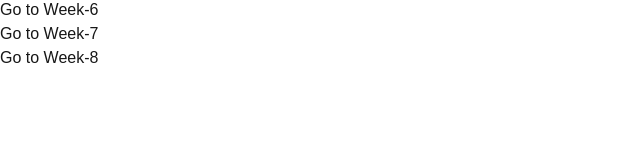
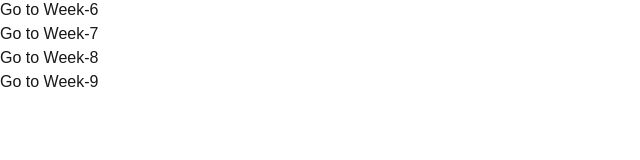
Before and after one commit to WJiyun/cprg306-assignments, a Next.js app: page / in a window 1280 px wide. Shown: the part 122-282 px from the top of the page, without its empty margins (0-640 px from the left). Built offline with nearby package versions, Linux system fonts and the light colour scheme.

Commit message:
Week-9 Added
Added week-9 folder to apps and added a link to the page

```diff
--- a/app/page.js
+++ b/app/page.js
@@ -11,6 +11,7 @@ export default function Home() {
       <p><Link href="http://localhost:3000/week-6">Go to Week-6</Link></p>
       <p><Link href="http://localhost:3000/week-7">Go to Week-7</Link></p>
       <p><Link href="http://localhost:3000/week-8">Go to Week-8</Link></p>
+      <p><Link href="http://localhost:3000/week-9">Go to Week-9</Link></p>
     </div>
   );
 }
```
